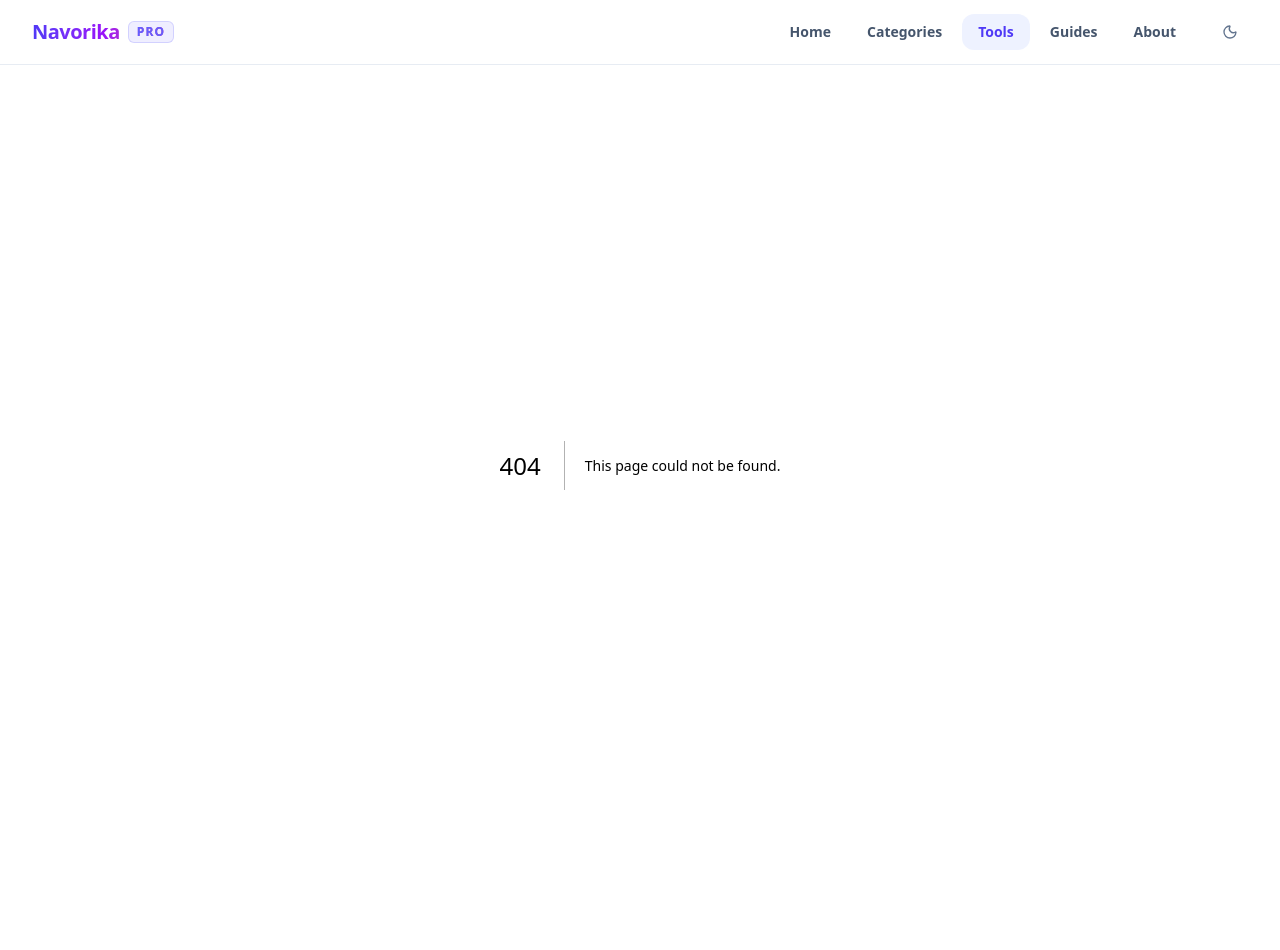
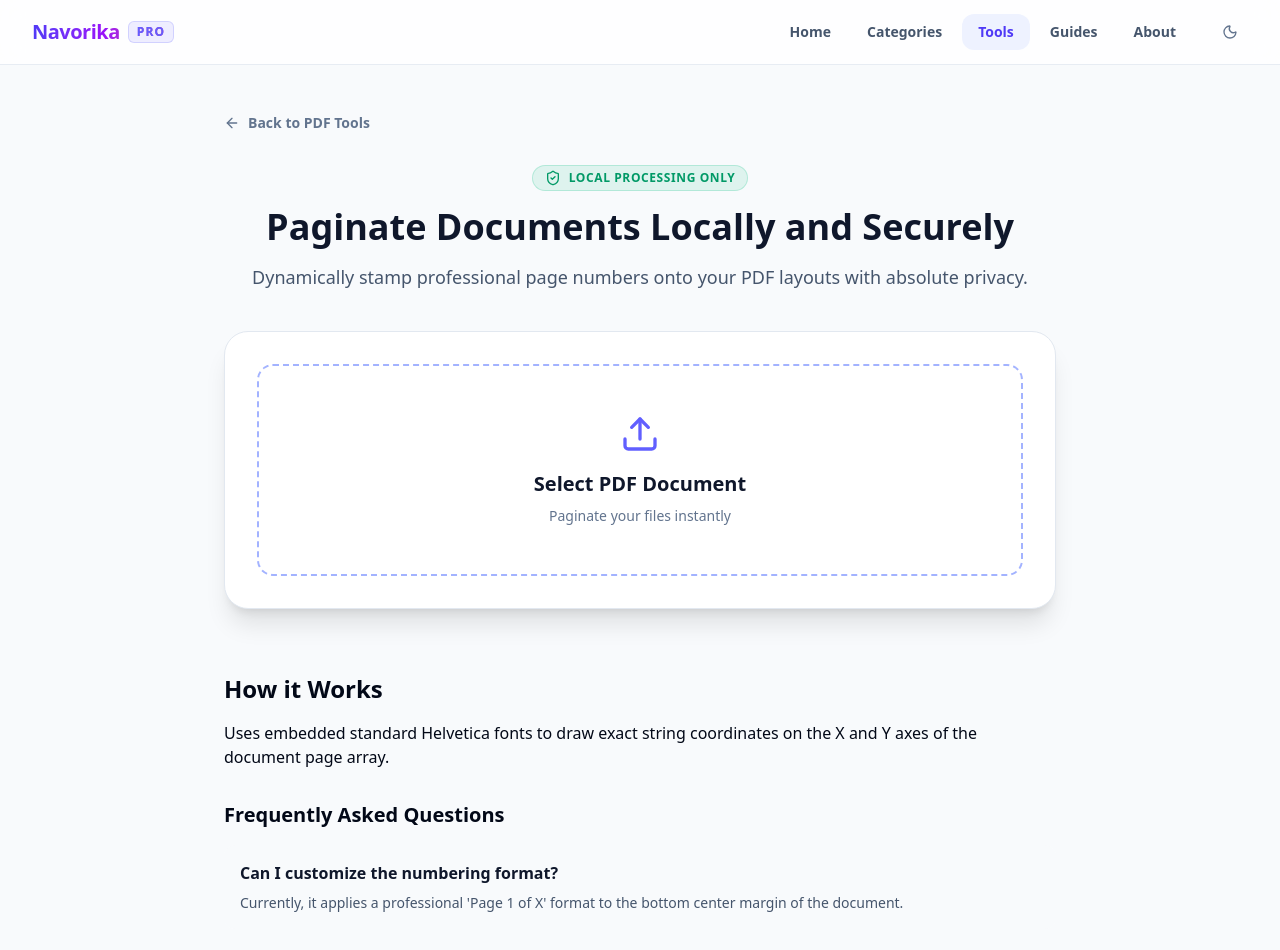
Before and after one commit to js91872/navorika, a Next.js app: page /tools/add-page-numbers in a window 1280 px wide. Before the commit this address had no page. Shown: the top 950 px of the page. Before the commit the page ends 865 px from the top, so only its background shows below. Built offline with nearby package versions, Linux system fonts and the light colour scheme.

Commit message:
feat: construct local Add Page Numbers utility leveraging standard font streams

```diff
--- /dev/null
+++ b/src/app/tools/add-page-numbers/page.tsx
@@ -0,0 +1,166 @@
+'use client';
+
+import { useState, useRef } from 'react';
+import { FileText, ArrowLeft, Upload, X, ShieldCheck, Download, Loader2, Hash } from 'lucide-react';
+import { PDFDocument, rgb, StandardFonts } from 'pdf-lib';
+import { tools } from '@/data/registry';
+
+export default function AddPageNumbersTool() {
+  const meta = tools.find(t => t.slug === 'add-page-numbers');
+  const [file, setFile] = useState<File | null>(null);
+  const [pageCount, setPageCount] = useState<number>(0);
+  const [isProcessing, setIsProcessing] = useState(false);
+  const fileInputRef = useRef<HTMLInputElement>(null);
+
+  const handleFileChange = async (e: React.ChangeEvent<HTMLInputElement>) => {
+    if (e.target.files && e.target.files[0]) {
+      const selected = e.target.files[0];
+      if (selected.type !== 'application/pdf') return;
+
+      try {
+        setFile(selected);
+        const fileBuffer = await selected.arrayBuffer();
+        const pdf = await PDFDocument.load(fileBuffer, { updateMetadata: false });
+        setPageCount(pdf.getPageCount());
+      } catch (err) {
+        alert("Failed to read file arrays. Ensure document is unencrypted.");
+        setFile(null);
+      }
+    }
+  };
+
+  const processPageNumbers = async () => {
+    if (!file) return;
+    setIsProcessing(true);
+    try {
+      const fileBuffer = await file.arrayBuffer();
+      const pdfDoc = await PDFDocument.load(fileBuffer);
+
+      // Embed standard font to avoid external network requests
+      const helveticaFont = await pdfDoc.embedFont(StandardFonts.Helvetica);
+      const pages = pdfDoc.getPages();
+
+      pages.forEach((page, index) => {
+        const { width, height } = page.getSize();
+        const text = `Page ${index + 1} of ${pages.length}`;
+        const fontSize = 10;
+
+        // Calculate text width to perfectly center it on the X axis
+        const textWidth = helveticaFont.widthOfTextAtSize(text, fontSize);
+
+        page.drawText(text, {
+          x: (width / 2) - (textWidth / 2),
+          y: 20, // 20 units from the bottom margin
+          size: fontSize,
+          font: helveticaFont,
+          color: rgb(0, 0, 0), // Black text
+        });
+      });
+
+      const numberedBytes = await pdfDoc.save();
+      const blob = new Blob([numberedBytes], { type: 'application/pdf' });
+      const url = URL.createObjectURL(blob);
+
+      const a = document.createElement('a');
+      a.href = url;
+      a.download = `Navorika_Numbered_${Date.now()}.pdf`;
+      document.body.appendChild(a);
+      a.click();
+      document.body.removeChild(a);
+      URL.revokeObjectURL(url);
+    } catch (error) {
+      console.error("Numbering failed:", error);
+      alert("Failed to draw strings onto the document array.");
+    }
+    setIsProcessing(false);
+  };
+
+  if (!meta) return null;
+
+  return (
+    <main className="max-w-4xl mx-auto px-6 py-12 lg:px-8">
+      <a href="/categories/pdf-tools" className="inline-flex items-center gap-2 text-sm font-semibold text-slate-500 hover:text-indigo-600 transition mb-8">
+        <ArrowLeft className="h-4 w-4" /> Back to PDF Tools
+      </a>
+
+      <div className="text-center mb-10">
+        <div className="inline-flex items-center gap-2 px-3 py-1 rounded-full bg-emerald-500/10 text-emerald-600 dark:text-emerald-400 text-xs font-bold uppercase tracking-wider mb-4 border border-emerald-500/20">
+          <ShieldCheck className="h-4 w-4" /> Local Processing Only
+        </div>
+        <h1 className="text-4xl font-black text-slate-900 dark:text-white mb-4">{meta.heroTitle}</h1>
+        <p className="text-lg text-slate-600 dark:text-slate-400">{meta.heroDescription}</p>
+      </div>
+
+      <div className="bg-white dark:bg-slate-900 rounded-3xl border border-slate-200 dark:border-slate-800 shadow-xl overflow-hidden mb-16">
+        {!file ? (
+          <div className="p-8">
+            <div
+              onClick={() => fileInputRef.current?.click()}
+              className="border-2 border-dashed border-indigo-300 dark:border-indigo-500/30 rounded-2xl p-12 flex flex-col items-center justify-center text-center cursor-pointer hover:bg-indigo-50 dark:hover:bg-indigo-500/5 transition-colors"
+            >
+              <Upload className="h-10 w-10 text-indigo-500 mb-4" />
+              <h3 className="text-xl font-bold text-slate-900 dark:text-white">Select PDF Document</h3>
+              <p className="text-sm text-slate-500 mt-2">Paginate your files instantly</p>
+              <input
+                type="file"
+                accept="application/pdf"
+                className="hidden"
+                ref={fileInputRef}
+                onChange={handleFileChange}
+              />
+            </div>
+          </div>
+        ) : (
+          <div className="p-8">
+            <div className="flex items-center justify-between p-4 rounded-xl bg-slate-50 dark:bg-slate-800/50 border border-slate-100 dark:border-slate-800 mb-8">
+              <div className="flex items-center gap-3 overflow-hidden">
+                <FileText className="h-5 w-5 text-red-500 flex-shrink-0" />
+                <div>
+                  <span className="text-sm font-semibold text-slate-700 dark:text-slate-300 truncate block">{file.name}</span>
+                  <span className="text-xs text-slate-400 font-bold block">{pageCount} Pages will be numbered</span>
+                </div>
+              </div>
+              <button onClick={() => setFile(null)} className="p-2 text-slate-400 hover:text-red-500 transition-colors rounded-lg">
+                <X className="h-4 w-4" />
+              </button>
+            </div>
+
+            <div className="bg-slate-50 dark:bg-slate-800/30 border border-slate-200 dark:border-slate-700 rounded-2xl p-6 text-center mb-8">
+              <p className="text-sm text-slate-600 dark:text-slate-400 font-medium">
+                Numbers will be drawn in standard <span className="font-bold text-slate-900 dark:text-white">Helvetica</span> font at the <span className="font-bold text-slate-900 dark:text-white">bottom center</span> of every page using the format:
+              </p>
+              <div className="mt-4 px-4 py-2 inline-block bg-white dark:bg-slate-900 border border-slate-200 dark:border-slate-700 shadow-sm rounded-lg text-sm font-mono text-slate-700 dark:text-slate-300">
+                Page 1 of {pageCount}
+              </div>
+            </div>
+
+            <div className="flex justify-end border-t border-slate-100 dark:border-slate-800 pt-6">
+              <button
+                onClick={processPageNumbers}
+                disabled={isProcessing}
+                className="flex items-center gap-2 bg-indigo-600 hover:bg-indigo-700 text-white px-6 py-3 rounded-xl font-bold transition-all shadow-md"
+              >
+                {isProcessing ? <Loader2 className="h-5 w-5 animate-spin" /> : <Hash className="h-5 w-5" />}
+                {isProcessing ? 'Stamping Numbers...' : 'Add Numbers & Download'}
+              </button>
+            </div>
+          </div>
+        )}
+      </div>
+
+      <div className="prose prose-slate dark:prose-invert max-w-none">
+        <h2 className="text-2xl font-bold mb-4">How it Works</h2>
+        <p>{meta.formulaExplanation}</p>
+        <h3 className="text-xl font-bold mt-8 mb-4">Frequently Asked Questions</h3>
+        <div className="space-y-4">
+          {meta.faq.map((item, i) => (
+            <div key={i} className="p-4 rounded-xl bg-slate-50 dark:bg-slate-800/50">
+              <h4 className="font-bold text-slate-900 dark:text-white mb-2">{item.question}</h4>
+              <p className="text-sm text-slate-600 dark:text-slate-400 m-0">{item.answer}</p>
+            </div>
+          ))}
+        </div>
+      </div>
+    </main>
+  );
+}
--- a/src/data/registry.ts
+++ b/src/data/registry.ts
@@ -65,5 +65,19 @@ export const tools: ToolMeta[] = [
     examples: [{ title: "Redacting Templates", description: "Remove trailing instructional blank pages or cover letters from standard corporate contract agreements." }],
     faq: [{ question: "Can I undo a deletion?", answer: "Your local source file is never altered. If you make a mistake, simply upload the original file again and adjust your selections." }],
     icon: "FileText"
+  },
+  {
+    slug: "add-page-numbers",
+    title: "Add Page Numbers",
+    heading: "Add Page Numbers to PDFs",
+    description: "Automatically stamp sequential page numbers onto your PDF documents locally.",
+    category: "pdf-tools",
+    keywords: ["add page numbers to pdf", "paginate pdf", "insert page numbers", "pdf page count"],
+    heroTitle: "Paginate Documents Locally and Securely",
+    heroDescription: "Dynamically stamp professional page numbers onto your PDF layouts with absolute privacy.",
+    formulaExplanation: "Uses embedded standard Helvetica fonts to draw exact string coordinates on the X and Y axes of the document page array.",
+    examples: [{ title: "Academic Submissions", description: "Format a final thesis document to meet strict university pagination layout requirements." }],
+    faq: [{ question: "Can I customize the numbering format?", answer: "Currently, it applies a professional 'Page 1 of X' format to the bottom center margin of the document." }],
+    icon: "FileText"
   }
 ];
```
